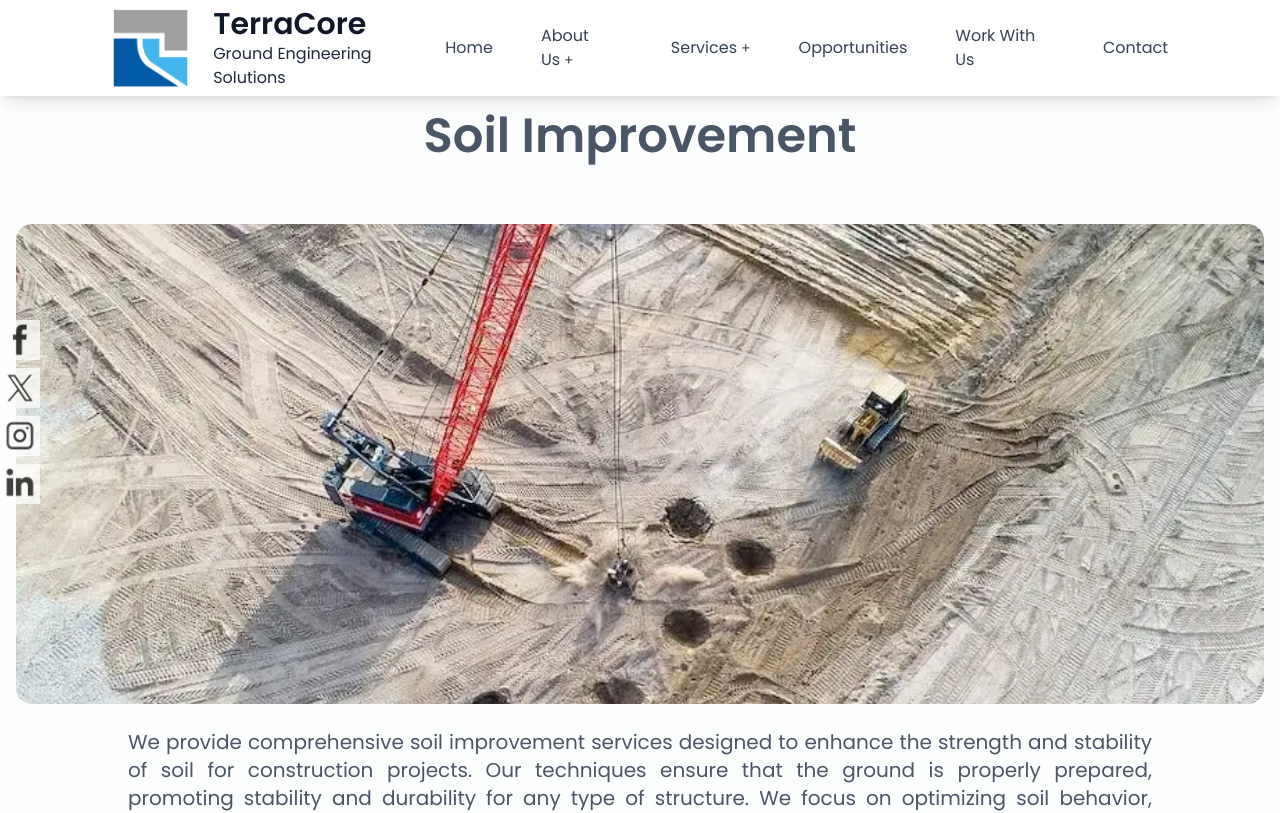
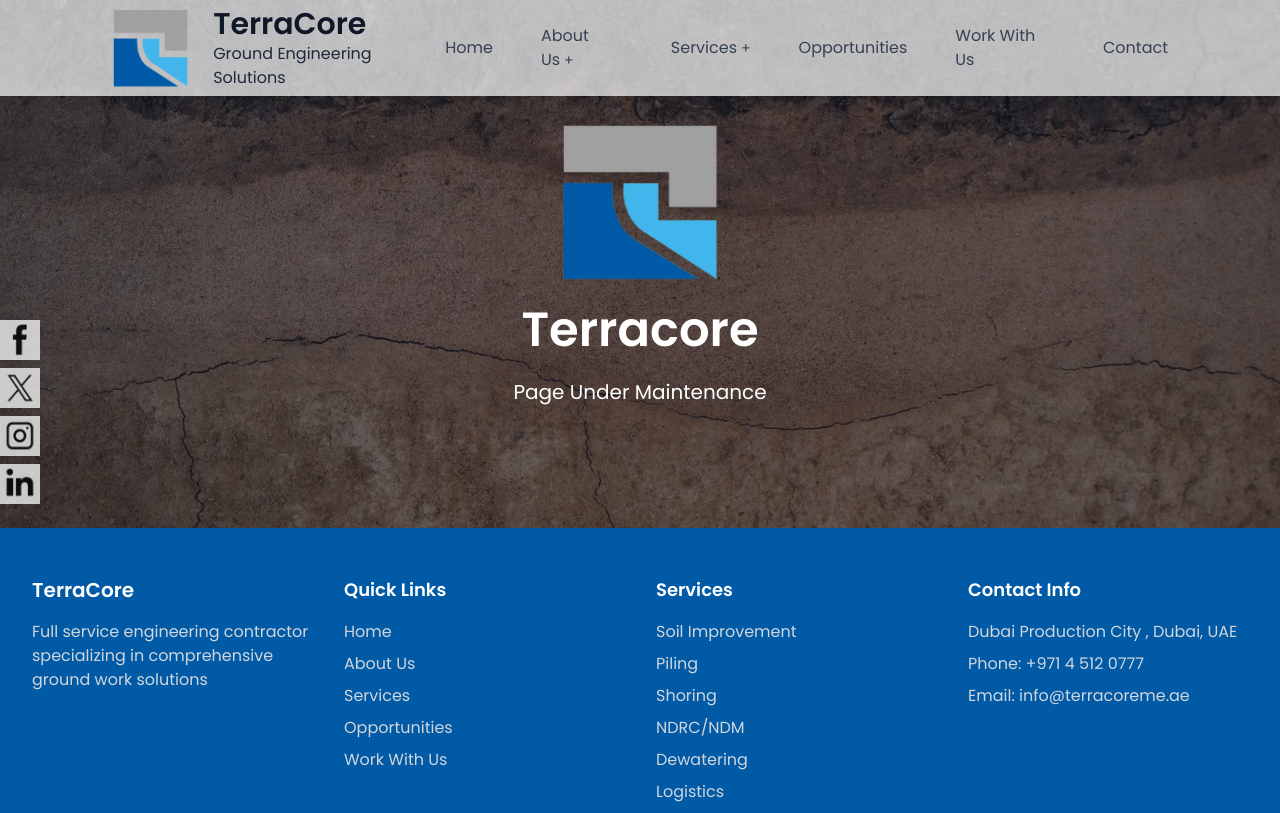
Before and after one commit to kythonlk/terracoreme.ae, a React (Vite) app: page /services/soil in a window 1280 px wide. Shown: the top 813 px of the page. Built offline with nearby package versions, Linux system fonts and the light colour scheme.

Commit message:
Update new soil page

```diff
--- a/src/App.tsx
+++ b/src/App.tsx
@@ -20,8 +20,9 @@
 import x from './assets/x.png';
 import { HelmetProvider } from 'react-helmet-async';
 import Subservices from './components/services/subservices';
-import { piling, soil, dewatering, shoring, ndrc } from './lib/services-const';
+import { piling, dewatering, shoring, ndrc } from './lib/services-const';
 import Logistics from './components/services/logistics';
+import UnderMaintenance from './pages/UnderMaintenance';
 
 export default function App() {
   return (
@@ -59,7 +60,7 @@
           <Route path="/about/hse-and-quality" element={<HSE />} />
           <Route path="/about/certification" element={<ISO />} />
           <Route path="/services" element={<Services />} />
-          <Route path="/services/soil" element={<Subservices services={soil} />} />
+          <Route path="/services/soil" element={<UnderMaintenance />} />
           <Route path="/services/piling" element={<Subservices services={piling} />} />
           <Route path="/services/shoring" element={<Subservices services={shoring} />} />
           <Route path="/services/ndrc" element={<Subservices services={ndrc} />} />
--- /dev/null
+++ b/src/pages/UnderMaintenance.tsx
@@ -0,0 +1,24 @@
+import logo from '../assets/logo-c.webp';
+
+export default function UnderMaintenance() {
+  return (
+    <div className="bg-[#dbd9d6]">
+      <div className="relative h-[66vh] bg-gray-900">
+        <div className="absolute inset-0 bg-cover bg-center opacity-40"
+          style={{
+            backgroundImage: 'url("/cover.webp")'
+          }}
+        />
+        <div className="relative h-full flex items-center justify-center text-center">
+          <div className="max-w-4xl mx-auto px-4">
+            <img src={logo} alt="logo" className="w-40 h-40 mx-auto mb-6" />
+            <h1 className="text-4xl md:text-5xl font-bold text-white mb-6">Terracore</h1>
+            <p className="text-xl text-white">
+              Page Under Maintenance
+            </p>
+          </div>
+        </div>
+      </div>
+    </div>
+  );
+}
```
